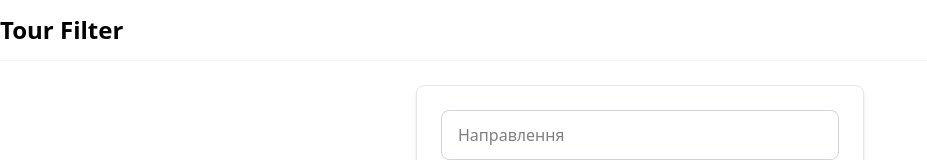
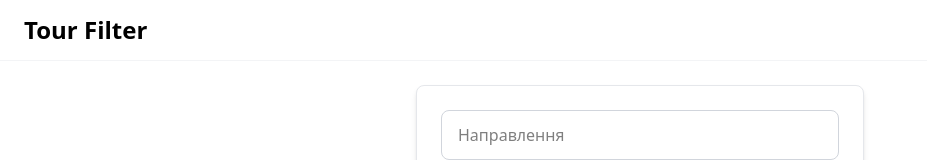
Before and after one commit to andrew-demydenko/tour-filter, a React (Vite) app: page / in a window 1280 px wide. Shown: the top 160 px of the page, without its empty margins (0-927 px from the left). Built offline with nearby package versions, Linux system fonts and the light colour scheme.

Commit message:
- Add horizontal padding to header container for better visual alignment - Make EmptyList component reusable by accepting a message prop

```diff
--- a/src/components/EmptyList.tsx
+++ b/src/components/EmptyList.tsx
@@ -1,9 +1,7 @@
-export const EmptyList = () => {
+export const EmptyList = ({ message }: { message: string }) => {
   return (
     <div className="flex flex-col items-center justify-center py-8 px-4">
-      <p className="text-gray-600 text-center text-lg">
-        За вашим запитом турів не знайдено
-      </p>
+      <p className="text-gray-600 text-center text-lg">{message}</p>
     </div>
   );
 };
--- a/src/layout/header.tsx
+++ b/src/layout/header.tsx
@@ -1,7 +1,7 @@
 export const Header = () => {
   return (
     <div className="border-b border-gray-100">
-      <div className="h-[60px] container mx-auto flex flex-row items-center">
+      <div className="h-[60px] container mx-auto flex flex-row items-center px-6">
         <div className="text-2xl font-bold">Tour Filter</div>
       </div>
     </div>
```
